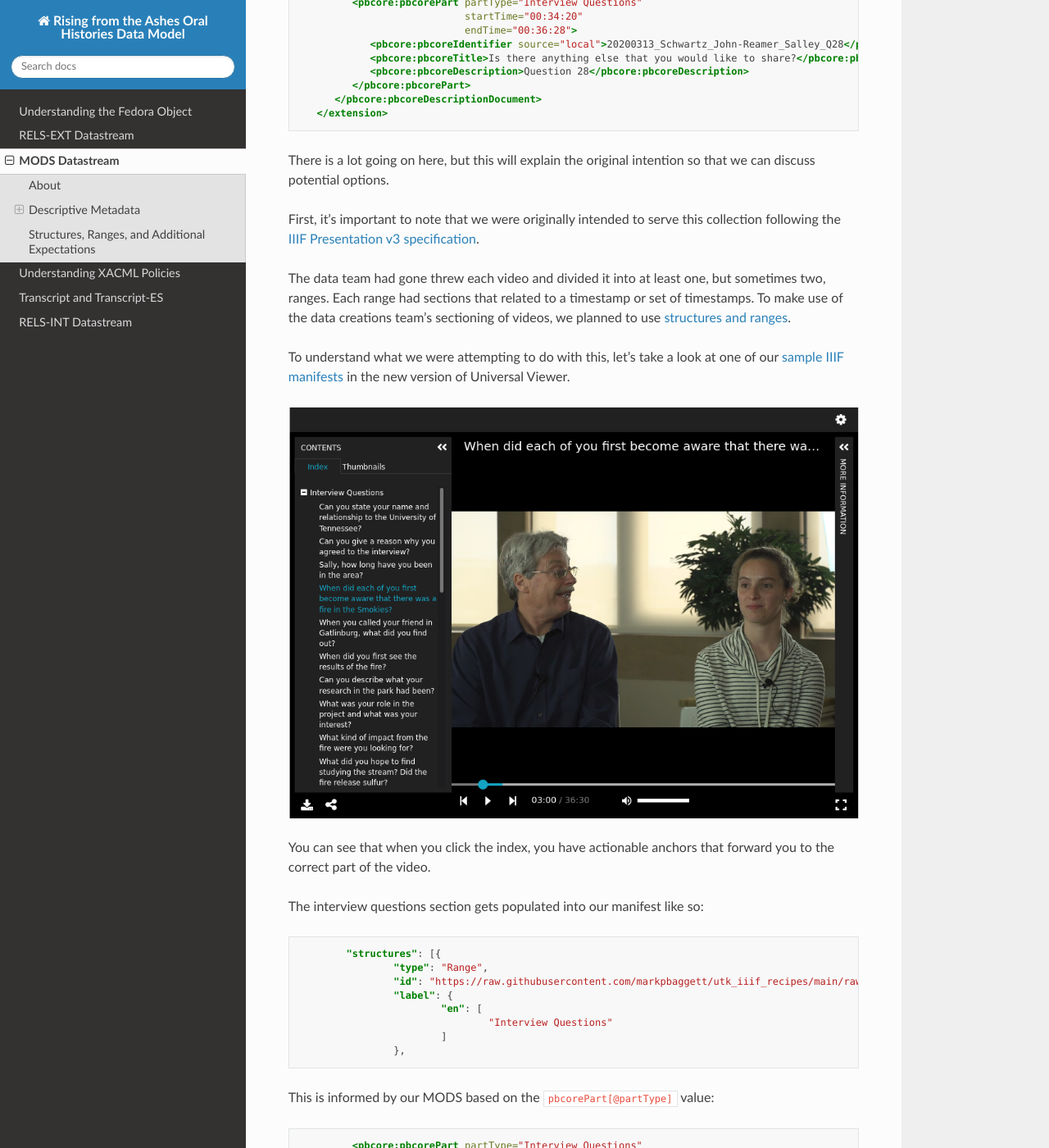
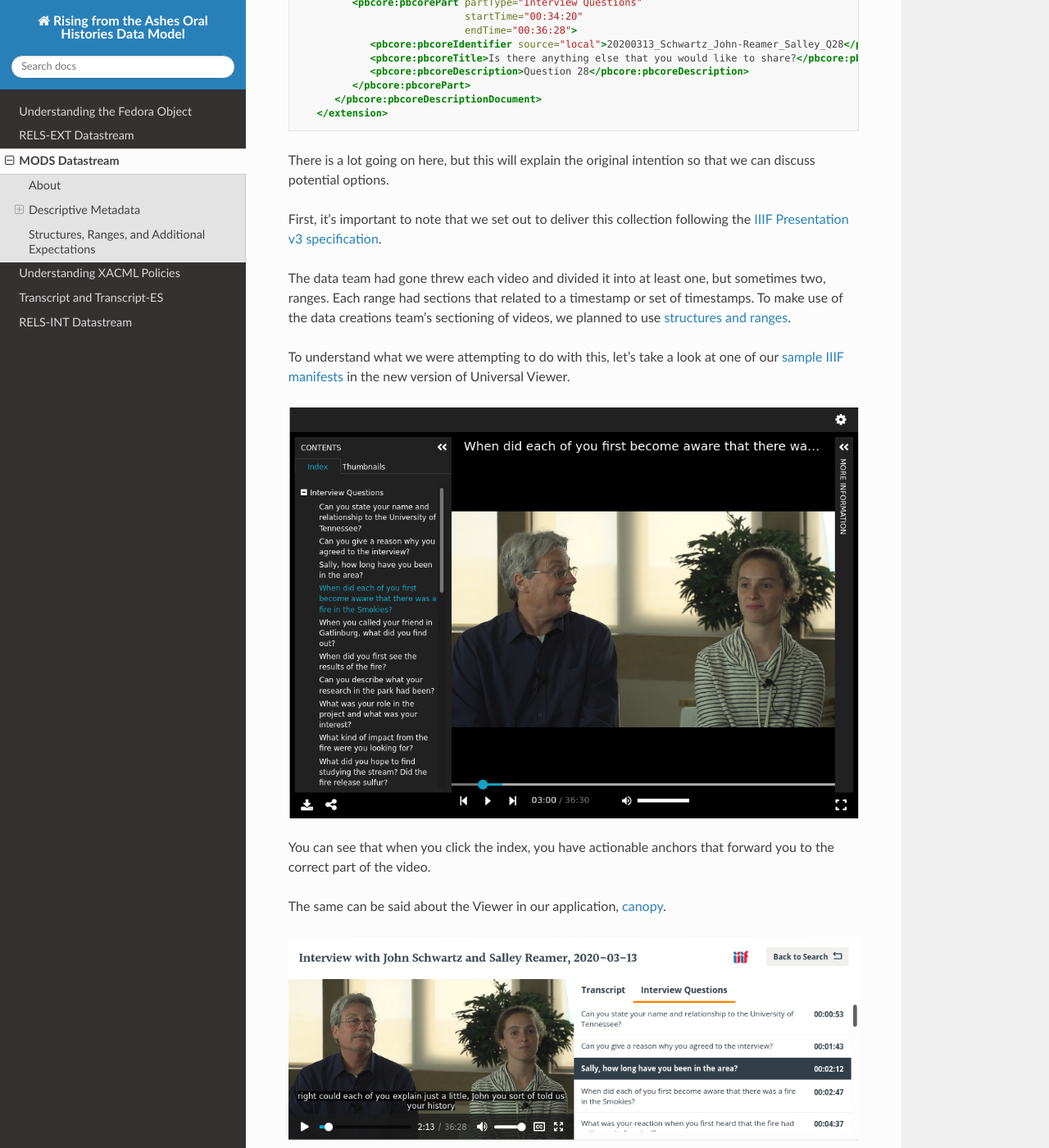
Before and after one commit to markpbaggett/rfta_data_models, a Sphinx documentation site: the page built from docs/source/data/3_understanding_the_mods.rst, in a window 1280 px wide and 1400 px high, scrolled down 10145 px. Shown: the whole window at 82% size. Built offline with Sphinx 7.4.7 and the Read the Docs theme 2.0.0, drawn with Linux system fonts in a browser that asks for light colours.

Commit message:
Describe ranges in our viewer.

```diff
--- a/docs/source/data/3_understanding_the_mods.rst
+++ b/docs/source/data/3_understanding_the_mods.rst
@@ -137,7 +137,8 @@ This is this section of the MODS:
 
 There is a lot going on here, but this will explain the original intention so that we can discuss potential options.
 
-First, it's important to note that we were originally intended to serve this collection following the `IIIF Presentation v3 specification <https://iiif.io/api/presentation/3.0/>`_.
+First, it's important to note that we set out to deliver this collection following the
+`IIIF Presentation v3 specification <https://iiif.io/api/presentation/3.0/>`_.
 
 The data team had gone threw each video and divided it into at least one, but sometimes two, ranges. Each range had
 sections that related to a timestamp or set of timestamps. To make use of the data creations team's sectioning of videos,
@@ -149,6 +150,10 @@ in the new version of Universal Viewer.
 .. image:: ../images/sample_rfta_range.png
 
 You can see that when you click the index, you have actionable anchors that forward you to the correct part of the video.
+
+The same can be said about the Viewer in our application, `canopy <https://github.com/utkdigitalinitiatives/canopy/>`_.
+
+.. image:: ../images/canopy_viewer.png
 
 The interview questions section gets populated into our manifest like so:
 
```
Also changed, not shown: docs/source/images/canopy_viewer.png (added).
